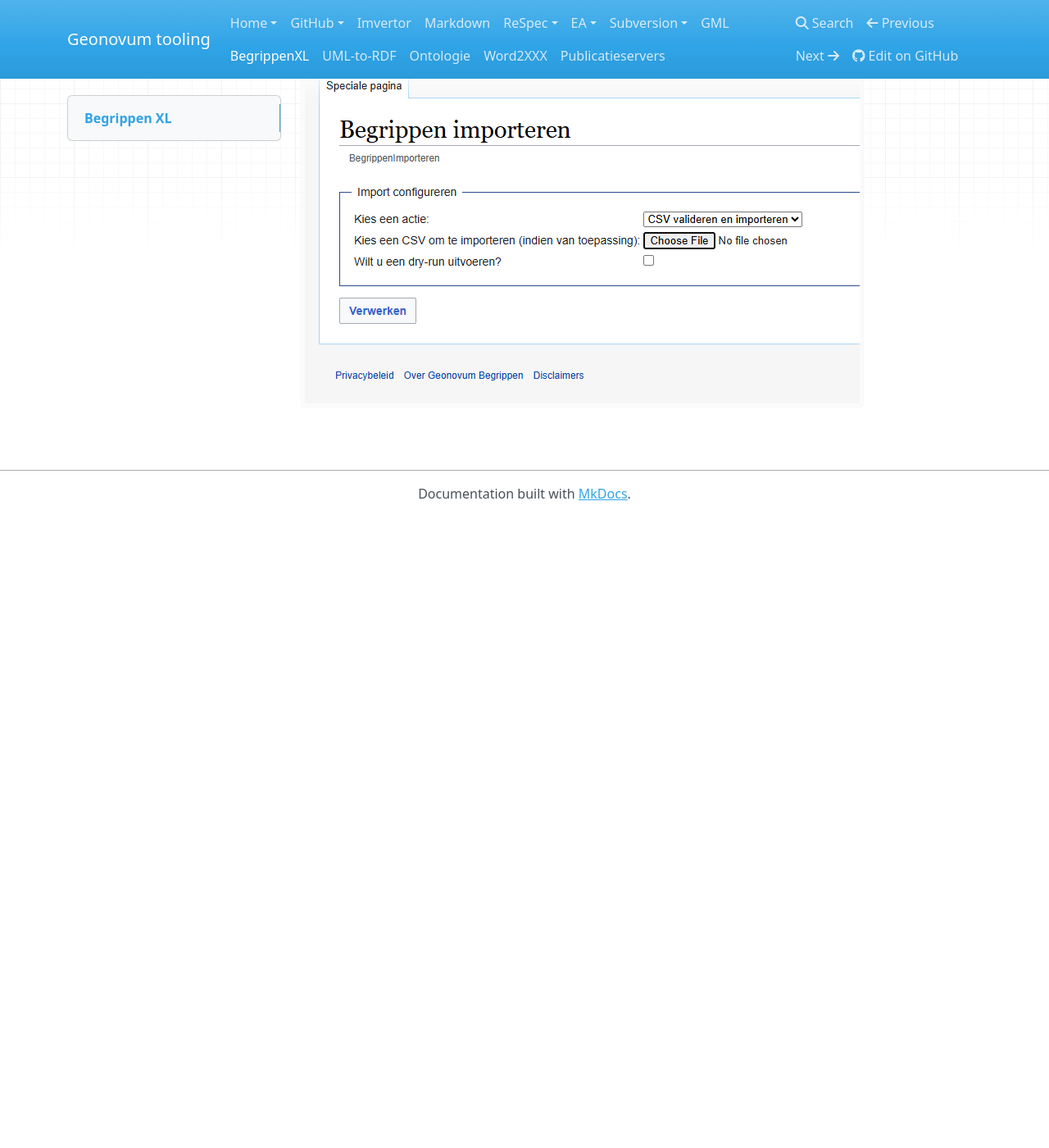
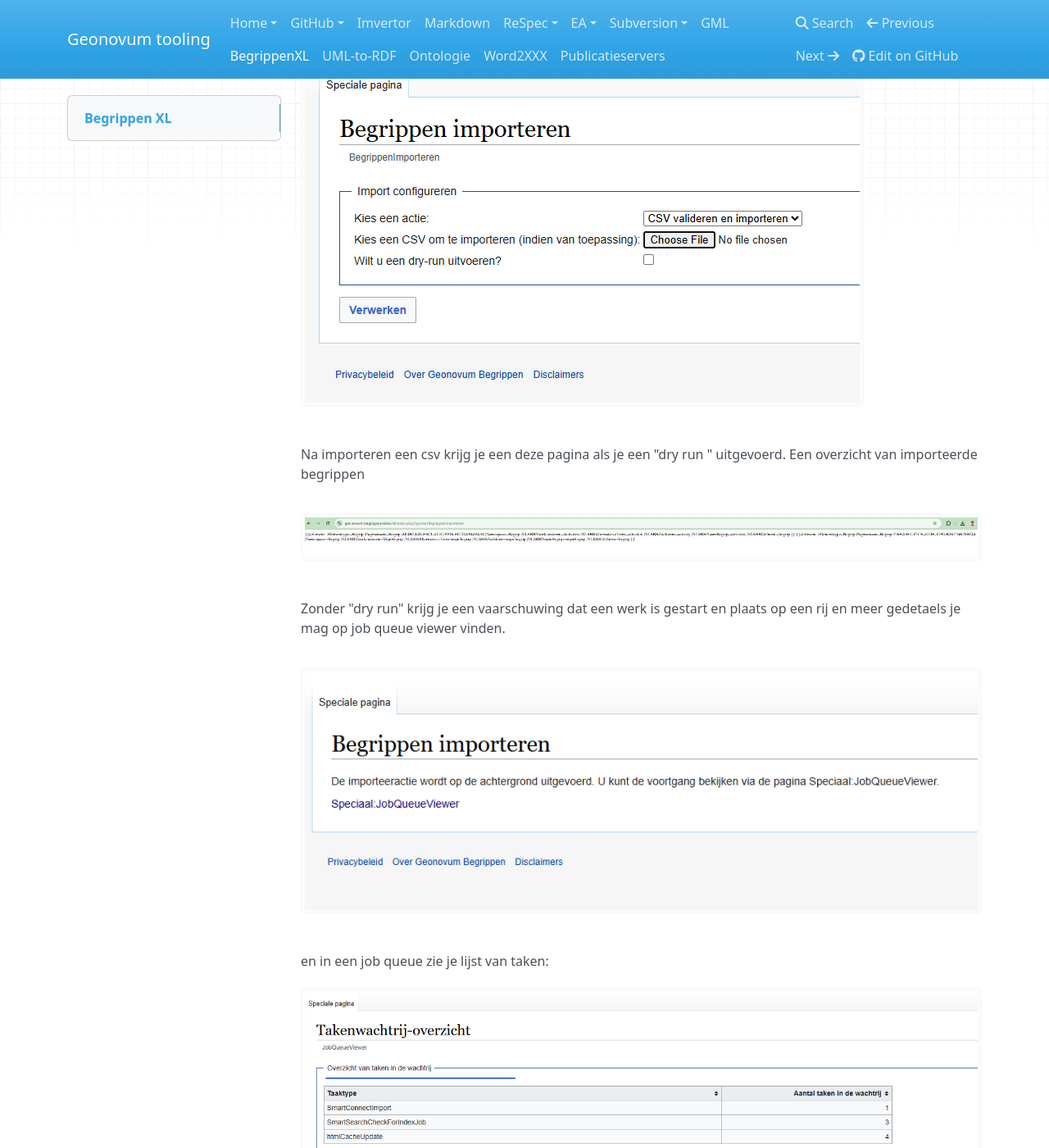
Before and after one commit to Geonovum/handleiding-tooling, an MkDocs documentation site: the page built from docs/BegrippenXL.md, in a window 1280 px wide and 1400 px high, scrolled down 4157 px. Shown: the whole window at 82% size. Built offline with MkDocs 1.6.1, drawn with Linux system fonts in a browser that asks for light colours; nearby versions of some CDN libraries; before the commit the page ends 4787 px from its top, so only the background shows below that.

Commit message:
toegevoegd voorbeelden voor import csv

```diff
--- a/docs/BegrippenXL.md
+++ b/docs/BegrippenXL.md
@@ -5,8 +5,7 @@ Dit document bevat een beschrijving van het werkproces om begrippen naar de begr
 1. **Toegang** tot de begrippeneditor is nodig. Deze kun je aanvragen bij [Tanja Ronzhina](t.ronzhina@geonovum.nl "email").
 2. Een **overzicht** van hoofdpagina van begrippen editor:
 
-    ![1742818628675](image/BegrippenXL/1742818628675.png)
-
+   ![1742818628675](image/BegrippenXL/1742818628675.png)
 3. **Begrippen uitzoeken en navigeren binnen een editor:**
 
 Op het gedeelte *Begrippenkaders* van een hoofdpagina staat een overzicht van alle beschikbare begrippenkaders (met het aantal begrippen tussen haakjes).
@@ -41,9 +40,7 @@ En daarna krijg je een ttl bestand.
 
 Het is ook mogelijk om een nieuw begrippenkader aan te maken en een naam, notitie, rechten, bron, enz. toe te voegen. Indien nodig kunnen ook eigenschappen op basis van de Dublin Core-ontologie worden toegepast.
 
-
     ![1742993980483](image/BegrippenXL/1742993980483.png)
-
 
 5. **Bijwerken van begrippen in bulk (bulk bewerken, importeren csv of rdf).**
 
@@ -54,13 +51,23 @@ Om meer dan één begrip/begrippenkader/collectie te wijzigen, moet je speciale
 Daarna verschijnt een keuzemenu waarin je kunt aangeven welk deel van het **begrip, begrippenkader of collectie** je wilt bijwerken. Bijvoorbeeld, voor een  **begrippenkader** :
 ![1742995010120](image/BegrippenXL/1742995010120.png)
 
-
 Na je keuze kom je op een bewerkingspagina. Door op het **bewerken-icoon** te klikken (zie rechtsboven in de afbeelding) kun je de gegevens aanpassen.
 
-
     ![1742995328657](image/BegrippenXL/1742995328657.png)
-
 
 **Importeren een csv.**
 
 ![1742995382942](image/BegrippenXL/1742995382942.png)
+
+
+Na importeren een csv krijg je een deze pagina als je een "dry run " uitgevoerd. Een overzicht van importeerde begrippen
+
+![1743419800069](image/BegrippenXL/1743419800069.png)
+
+
+Zonder "dry run" krijg je een vaarschuwing dat een werk is gestart en plaats op een rij en meer gedetaels je mag op job queue viewer vinden.
+
+![1743419894506](image/BegrippenXL/1743419894506.png)
+
+en in een job queue zie je lijst van taken:
+![1743419973003](image/BegrippenXL/1743419973003.png)
```
Also changed, not shown: docs/image/BegrippenXL/1743419800069.png (added), docs/image/BegrippenXL/1743419894506.png (added), docs/image/BegrippenXL/1743419973003.png (added).
